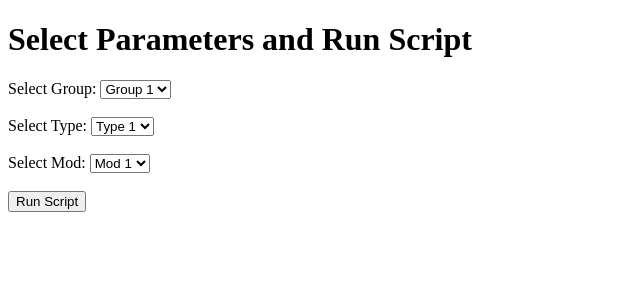
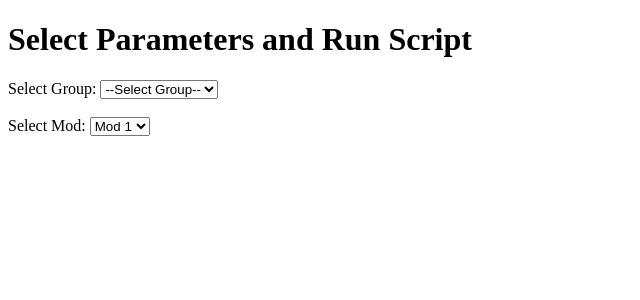
Before and after one commit to sanchitsharma1/THE_TREE, a Flask app: page / in a window 1280 px wide. Shown: the top 300 px of the page, without its empty margins (0-640 px from the left). Run offline with Flask 3, Linux system fonts and the light colour scheme.

Commit message:
Update home.html

```diff
--- a/flask_arg/templates/home.html
+++ b/flask_arg/templates/home.html
@@ -9,21 +9,23 @@
     <h1>Select Parameters and Run Script</h1>
     <form method="POST">
         <label for="group">Select Group:</label>
-        <select name="group" id="group">
-            <option value="1">Group 1</option>
-            <option value="2">Group 2</option>
-            <option value="3">Group 3</option>
-            <option value="4">Group 4</option>
-            <option value="5">Group 5</option>
+        <select name="group" id="group" onchange="this.form.submit()">
+            <option value="">--Select Group--</option>
+            <option value="1" {% if group == '1' %}selected{% endif %}>Group 1</option>
+            <option value="2" {% if group == '2' %}selected{% endif %}>Group 2</option>
+            <option value="3" {% if group == '3' %}selected{% endif %}>Group 3</option>
         </select>
         <br><br>
 
+        {% if type_options %}
         <label for="type">Select Type:</label>
         <select name="type" id="type">
-            <option value="1">Type 1</option>
-            <option value="2">Type 2</option>
+            {% for type_option in type_options %}
+                <option value="{{ type_option }}">Type {{ type_option }}</option>
+            {% endfor %}
         </select>
         <br><br>
+        {% endif %}
 
         <label for="mod">Select Mod:</label>
         <select name="mod" id="mod">
@@ -35,7 +37,9 @@
         </select>
         <br><br>
 
+        {% if type_options %}
         <button type="submit">Run Script</button>
+        {% endif %}
     </form>
 
     {% if output %}
```
